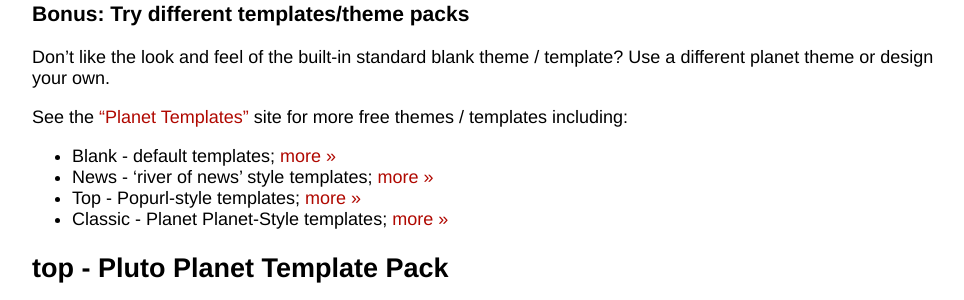
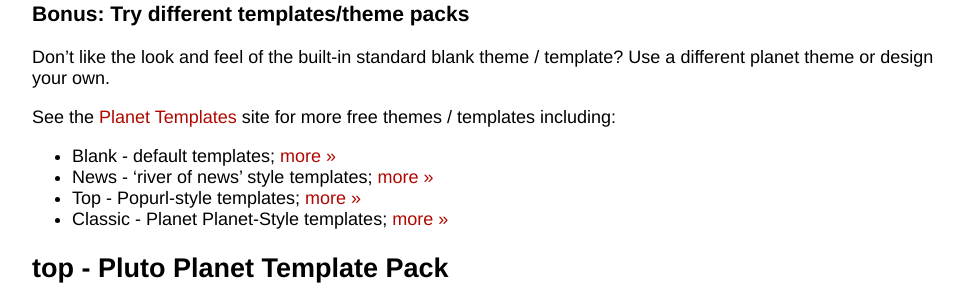
Before and after one commit to wongatron/calendar, a Jekyll site: the page built from 12-pluto.md, in a window 1280 px wide and 900 px high, scrolled down 1538 px. Shown: the part 153-453 px from the top of the window, without its empty margins (144-1108 px from the left). Built offline with Jekyll 4.4.1, drawn with Linux system fonts in a browser that asks for light colours; our own code applies the rules of GitHub Pages for plain Markdown files.

Commit message:
Update 12-pluto.md

```diff
--- a/12-pluto.md
+++ b/12-pluto.md
@@ -72,7 +72,7 @@ Open up `planet.html` to see your planet web page. Voila!
 Don't like the look and feel of the built-in standard blank theme / template?
 Use a different planet theme or design your own.
 
-See the ["Planet Templates"](https://github.com/planet-templates) site for more free themes / templates including:
+See the [Planet Templates](https://github.com/planet-templates) site for more free themes / templates including:
 
 - Blank - default templates; [more »](https://github.com/planet-templates/planet-blank)
 - News - 'river of news' style templates; [more »](https://github.com/planet-templates/planet-news)
```
